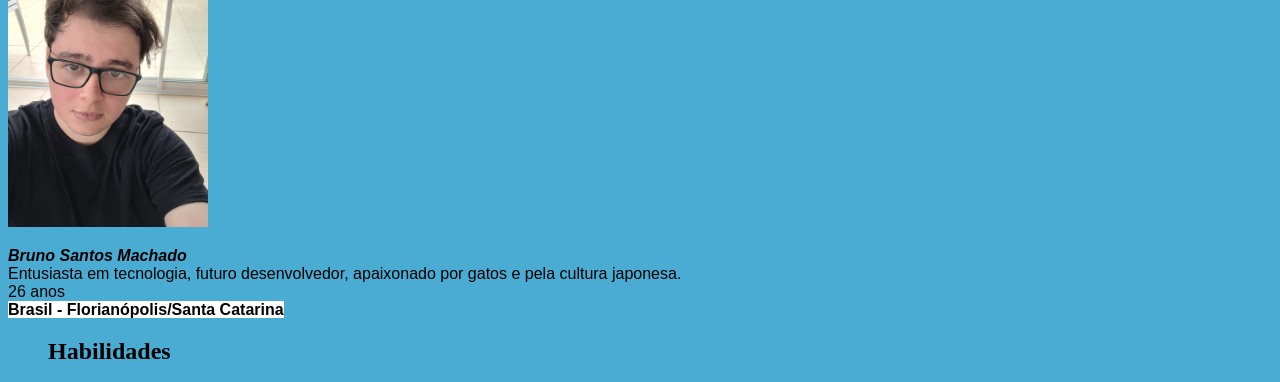
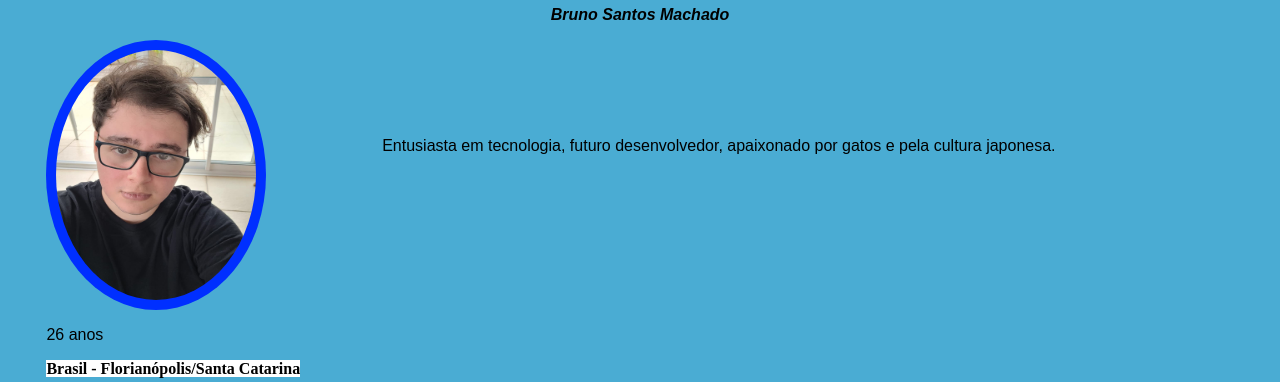
Before and after one commit to brunosm97/brunosm97.github.io, a plain HTML site: page index.html in a window 1280 px wide. Shown: the part 120-502 px from the top of the page. Drawn offline with Linux system fonts and the light colour scheme.

Commit message:
exercicio do portfolio do dia 3 de html

```diff
--- a/index.html
+++ b/index.html
@@ -11,19 +11,22 @@
 
     <h1>Portfólio</h1>
 
-    <img src="./bruno.jpg" alt="Foto do Bruno estudante da trybe" width="200px">
+    <div class="nome">
+        <p><b><em>Bruno Santos Machado</em></b></p>
+    </div>
 
-    <p> <b><em>Bruno Santos Machado</em></b>
-        <br>
-        Entusiasta em tecnologia, futuro desenvolvedor, apaixonado por gatos e pela cultura japonesa.
-        <br>
-        26 anos
-        <br>
-        <strong class="cidade">Brasil - Florianópolis/Santa Catarina</strong>
-    </p>
+    <div class="imagem-container">
+        <img class="foto" src="./bruno.jpg" alt="Foto do Bruno estudante da trybe" width="200px">
+        <p class="texto">Entusiasta em tecnologia, futuro desenvolvedor, apaixonado por gatos e pela cultura japonesa.</p>
+    </div>
+
+     <p>26 anos</p>
+
+    <strong class="cidade">Brasil - Florianópolis/Santa Catarina</strong>
+
+    <h2>Habilidades</h2>
 
     <ul>
-        <h2>Habilidades</h2>
         <li class="hab1">Pró-ativo</li>
         <li class="hab2"><strong>Liderança</strong></li>
         <li class="hab3">Organização</li>
--- a/style.css
+++ b/style.css
@@ -1,9 +1,16 @@
 body {
     background-color: #4AACD3;
+    padding: 3%;
 }
 
 p {
     font-family: sans-serif;
+}
+
+.texto {
+    position: absolute;
+    top: 30%;
+    right: 15%;
 }
 
 .cidade {
@@ -17,3 +24,24 @@ p {
 .hab2 {
     font-size: 30px;
 }
+
+.nome {
+    text-align: center;
+}
+
+.imagem-container {
+    height: 270px;
+    position: relative;
+}
+
+.foto {
+    height: 250px;
+    float: left;
+    padding: 10px;
+    background-color: rgb(0, 47, 255);
+    border-radius: 100%;
+}
+
+ul li:nth-child(odd) {
+    background-color: blue;
+}
```
